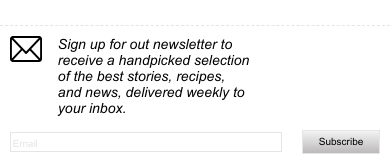
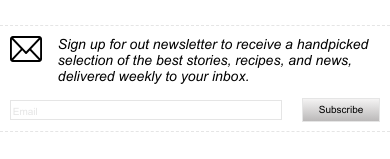
Before and after one commit to eprikhodko/dd-practice-html-css, a website built with webpack: page src/index.html in a window 390 px wide. Shown: the part 674-833 px from the top of the page. Built offline with nearby package versions, Linux system fonts and the light colour scheme; files whose address does not match are found by name.

Commit message:
fix: fix subscribe text width on small screens

```diff
--- a/src/scss/layout/_subscribe-section.scss
+++ b/src/scss/layout/_subscribe-section.scss
@@ -27,7 +27,10 @@
 .wrapper-flex {
   display: flex;
   align-items: flex-start;
-  width: 65%;
+
+  @media (min-width: $medium) {
+    width: 65%;
+  }
 }
 
 .subscribe-text {
```
